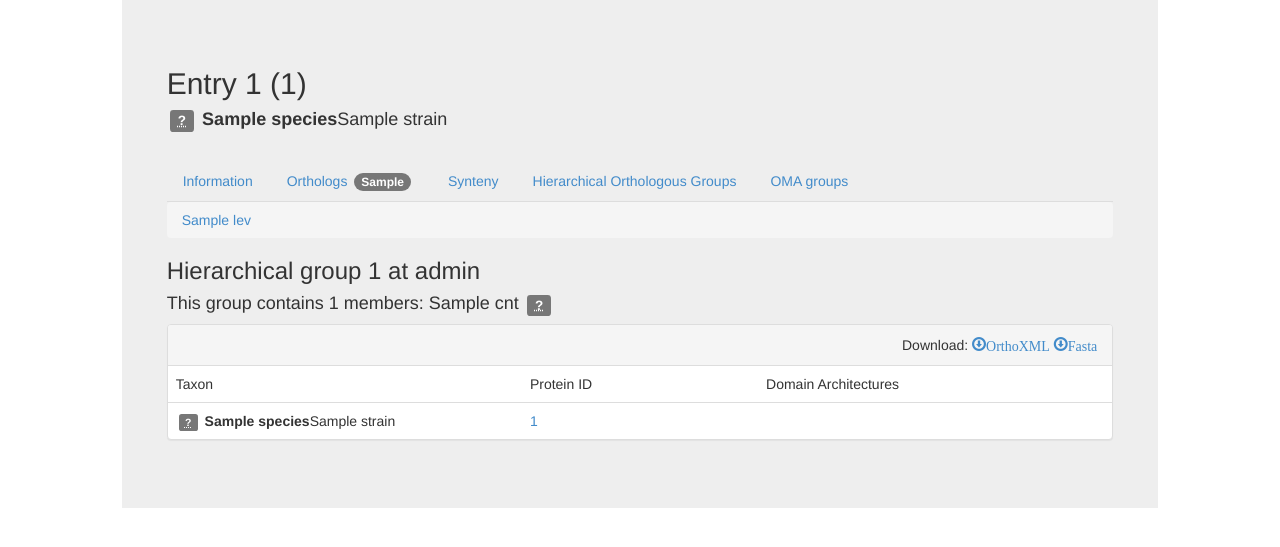
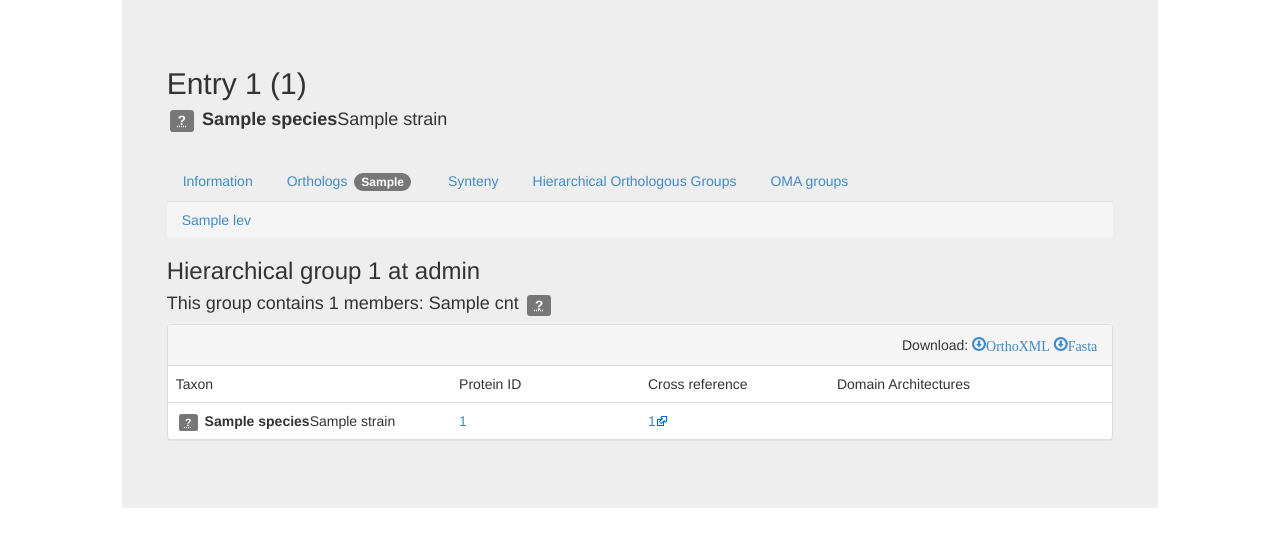
Before and after one commit to DessimozLab/pyomabrowser, a Django app: template oma/templates/hogs.html in a window 1280 px wide. Shown: the part 73-620 px from the top of the page. Run offline with Django 3.2, Linux system fonts and the light colour scheme; the template is opened without the code that fills it: most values are stand-ins (such as "Sample title", 1, 10 or a date in 2020); data that the repository does not hold is empty; some libraries are stand-ins or nearby versions.

Commit message:
adding xrefs to hogs

```diff
--- a/oma/templates/hogs.html
+++ b/oma/templates/hogs.html
@@ -58,6 +58,7 @@ This entry is not part of any hierarchical orthologous group.
             <tr>
                 <td class="col-md-3">Taxon</td>
                 <td class="col-md-2">Protein ID</td>
+                <td class="col-md-2">Cross reference</td>
                 <td class="col-md-3">Domain Architectures</td>
             </tr>
         </thead>
@@ -67,6 +68,7 @@ This entry is not part of any hierarchical orthologous group.
              <td>{% include "includes/kingdom.html" with kingdom=memb.genome.kingdom %}
                    <b>{{memb.genome.species}}</b>{{memb.genome.strain}} </td>
              <td><a href="/cgi-bin/gateway.pl?f=DisplayEntry&amp;p1={{memb.omaid}}">{{memb.omaid}}</a></td>
+               <td>{% if memb.canonicalid %}<a href="" class="external">{{ memb.canonicalid }}</a>{% endif %}</td>
              <td class="domain_vis"></td>
            </tr>
         {% endfor %}
```
